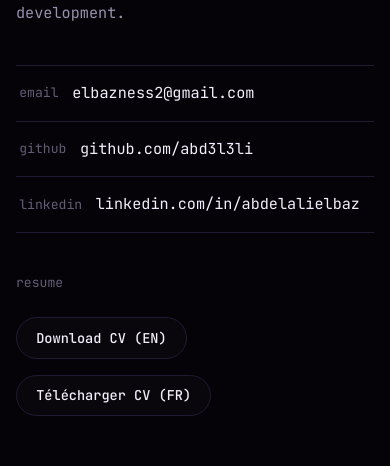
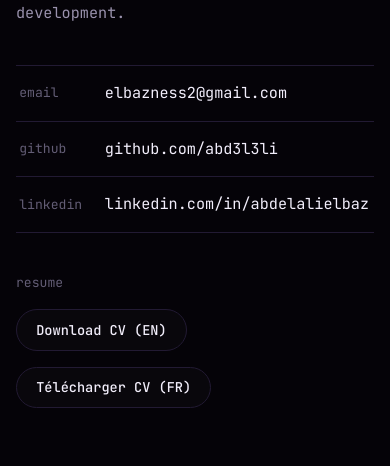
Before and after one commit to abd3l3li/portfolio, a React (Vite) app: page / in a window 390 px wide. Shown: the part 1596-2062 px from the top of the page. Built offline with nearby package versions, Linux system fonts and the light colour scheme; no server answers.

Commit message:
fix: adjust contact list and row styles for better layout on smaller screens

```diff
--- a/src/App.css
+++ b/src/App.css
@@ -675,14 +675,15 @@ body.cursor-active .cursor-ring {
 .contact-list {
   max-width: 620px;
   border-top: 1px solid var(--border);
-  margin: 0 auto;
+  margin: 0;
 }
 
 .contact-row {
   display: grid;
-  grid-template-columns: auto minmax(0, 1fr);
+  grid-template-columns: 5.5rem minmax(0, auto);
   align-items: center;
-  gap: 0.85rem;
+  justify-content: start;
+  gap: 0.75rem;
   padding: 1rem 0.2rem;
   border-bottom: 1px solid var(--border);
   transition: padding-left 0.2s ease, color 0.2s ease;
@@ -707,7 +708,7 @@ body.cursor-active .cursor-ring {
 
 .contact-cv {
   max-width: 620px;
-  margin: var(--space-4) auto 0;
+  margin: var(--space-4) 0 0;
   display: flex;
   align-items: center;
   justify-content: flex-start;
@@ -721,6 +722,22 @@ body.cursor-active .cursor-ring {
   flex-wrap: wrap;
 }
 
+@media (max-width: 520px) {
+  .contact-row {
+    grid-template-columns: 4.75rem minmax(0, 1fr);
+    gap: 0.6rem;
+  }
+
+  .contact-cv {
+    align-items: flex-start;
+    gap: var(--space-2);
+  }
+
+  .cv-links {
+    width: 100%;
+  }
+}
+
 /* ---------- footer ---------- */
 .footer {
   text-align: center;
```
